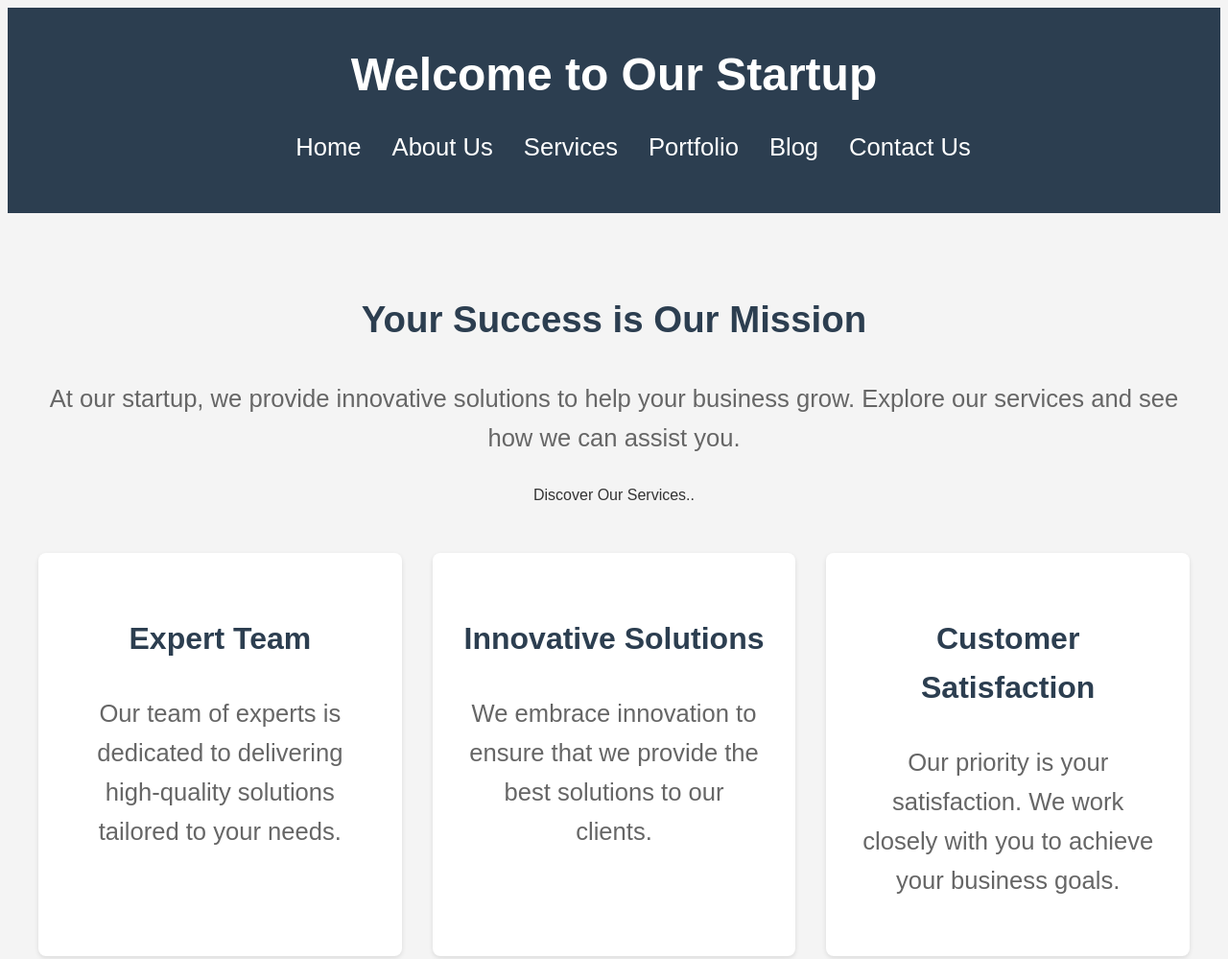
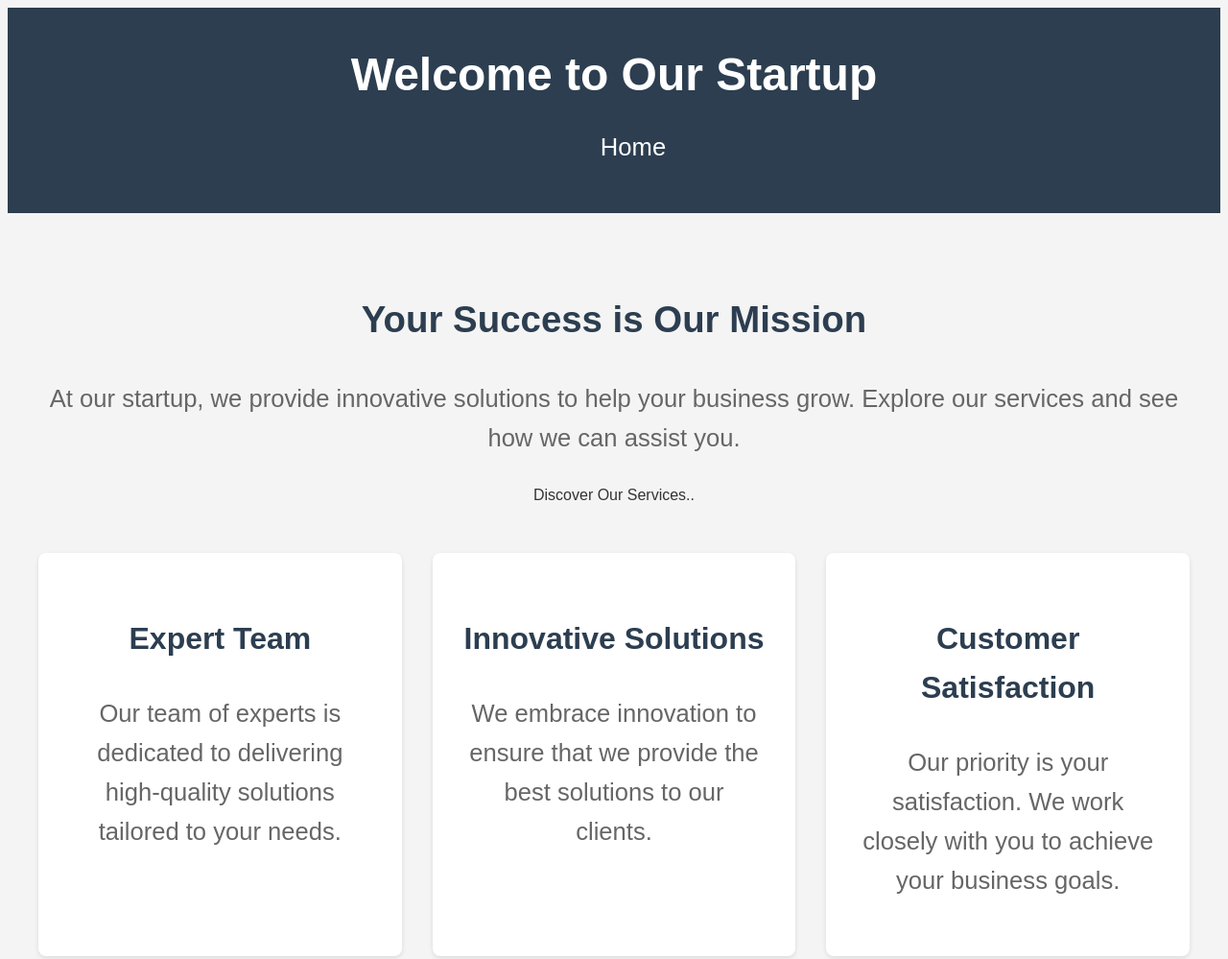
Before and after one commit to MJ2509899/last-project, a website: page src/index.html in a window 1280 px wide. Shown: the top 999 px of the page at 96% size. Drawn offline with Linux system fonts and the light colour scheme; files that its build step writes are made by us from their sources.

Commit message:
modified

```diff
--- a/src/index.html
+++ b/src/index.html
@@ -13,11 +13,7 @@
         <nav class="main-nav">
             <ul>
                 <li><a href="../src/index.html">Home</a></li>
-                <li><a href="../src/about-us.html">About Us</a></li>
-                <li><a href="../src/services.html">Services</a></li>
-                <li><a href="../src/portfolio-page.html">Portfolio</a></li>
-                <li><a href="../src/blog-page.html">Blog</a></li>
-                <li><a href="../src/Contactus.html">Contact Us</a></li>
+
             </ul>
         </nav>
     </header>
```
